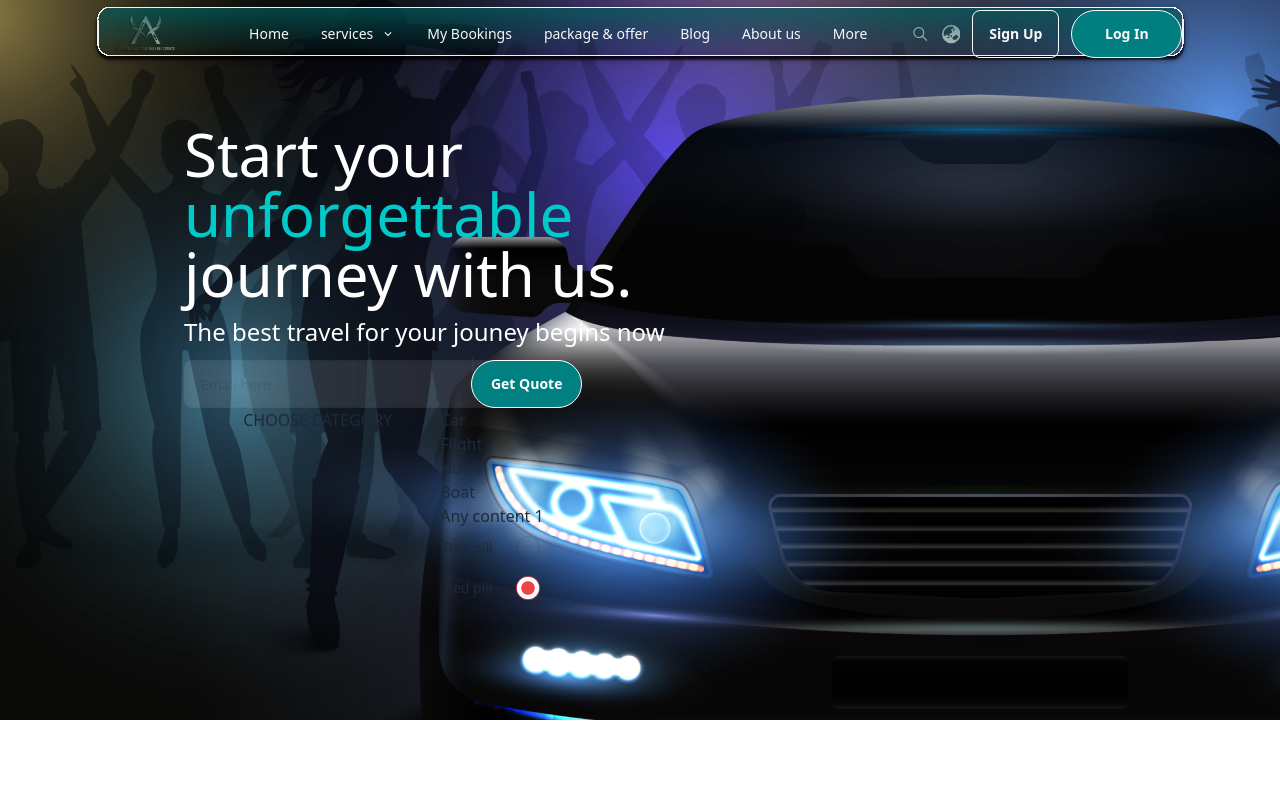
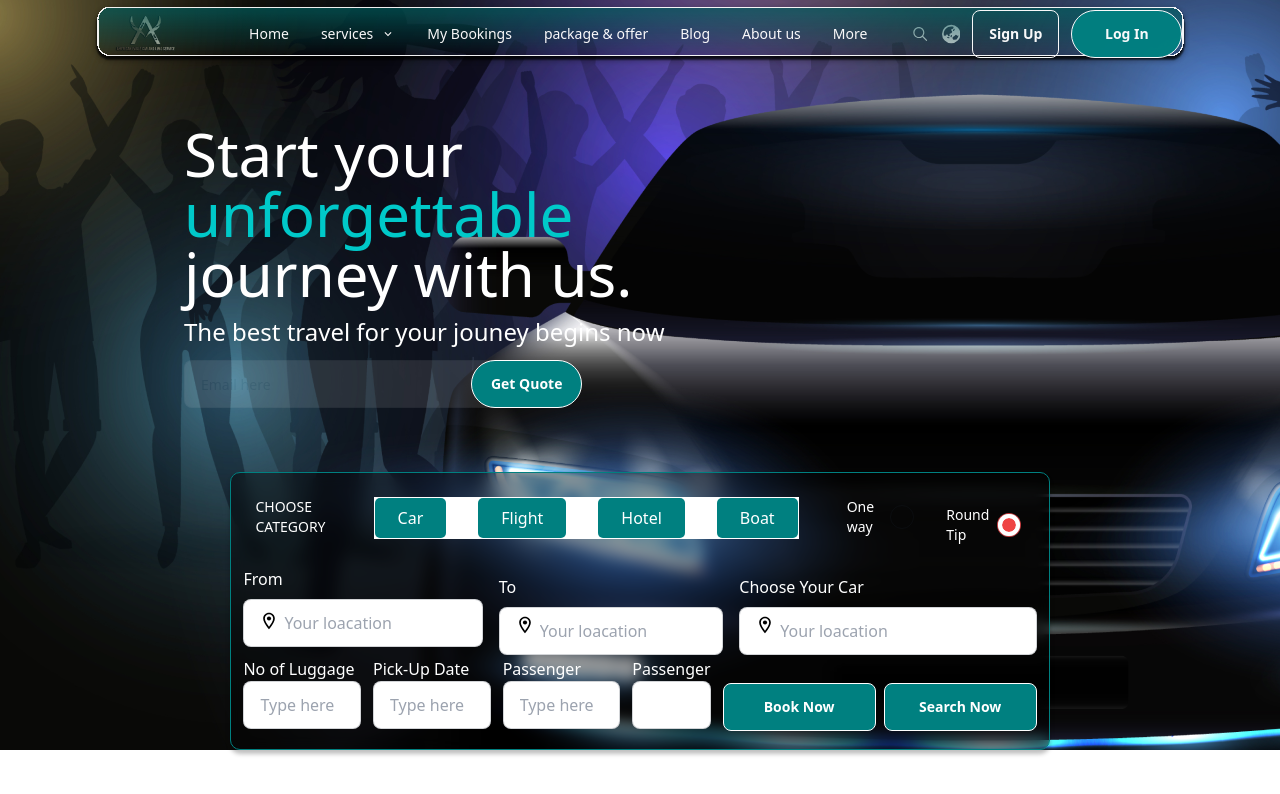
Before and after one commit to Nazmul-Hasan-Shadin/travel-hunter, a React (Vite) app: page / in a window 1280 px wide. Shown: the top 794 px of the page. Built offline with nearby package versions, Linux system fonts and the light colour scheme.

Commit message:
advaned search section has added

```diff
--- a/src/pages/Home/Header/Header.jsx
+++ b/src/pages/Home/Header/Header.jsx
@@ -6,7 +6,7 @@ import AdvancedSearch from '../../../shared/AdvancedSearch/AdvancedSearch';
 
 const Header = () => {
     return (
-        <div className="h-[90vh]" style={{backgroundImage:"url('/src/assets/images/Banner/carBanner.png')"}}>
+        <div className="h-" style={{backgroundImage:"url('/src/assets/images/Banner/carBanner.png')"}}>
             <Navbar></Navbar>
             <HeaderText></HeaderText>
             <AdvancedSearch></AdvancedSearch>
--- /dev/null
+++ b/src/shared/AdvancedSearch/AdvanceSearch.css
@@ -0,0 +1,7 @@
+.background-search{
+    border-radius: 10px;
+border: 1px solid #008080;
+background: rgba(0, 0, 0, 0.40);
+box-shadow: 0px 4px 4px 0px rgba(0, 0, 0, 0.25);
+backdrop-filter: blur(7.5px);
+}
--- a/src/shared/AdvancedSearch/AdvancedSearch.jsx
+++ b/src/shared/AdvancedSearch/AdvancedSearch.jsx
@@ -1,19 +1,137 @@
-import React from 'react';
-import { Tab, TabList, TabPanel, Tabs } from 'react-tabs';
-
+import React from "react";
+import { Tab, TabList, TabPanel, Tabs } from "react-tabs";
+import "./AdvanceSearch.css";
+import PrimaryButton from "../../component/PrimaryButton/PrimaryButton";
+import { MdOutlineLocationOn } from "react-icons/md";
 const AdvancedSearch = () => {
   return (
-        <div className='w-[62%] mx-auto'>
-             <div className='flex  gap-12'>
-                <p>CHOOSE CATEGORY</p>
+    <div className="w-[64%] h-[278px]  mt-16 mx-auto text-white background-search ">
+      <div className="flex  gap-12  relative p-6 ">
+        <span className="text-sm ">CHOOSE CATEGORY</span>
+
+        <div className="">
+          <Tabs>
+            <TabList
+              className={
+                "flex gap-8 bg-[#fff] mb-4 text-white font-medium p-[1px]"
+              }
+            >
+              <Tab className={"bg-[#008080] px-[23px] py-2 rounded-[5px]"}>
+                {" "}
+                Car
+              </Tab>
+              <Tab className={"bg-[#008080] px-[23px] py-2 rounded-[5px]"}>
+                Flight
+              </Tab>
+              <Tab className={"bg-[#008080] px-[23px] py-2 rounded-[5px]"}>
+                Hotel
+              </Tab>
+              <Tab className={"bg-[#008080] px-[23px] py-2 rounded-[5px]"}>
+                Boat
+              </Tab>
+            </TabList>
+
             <div>
-                 <Tabs>
-    <TabList>
-      <Tab> Car</Tab>
-      <Tab>Flight</Tab>
-      <Tab>Hotel</Tab>
-      <Tab>Boat</Tab>
-    </TabList>
+              <TabPanel className={"flex justify-center"}>
+                <div className="w-full absolute left-0 p-3">
+                  <div className=" flex gap-4 space-y-2">
+                    <div className="relative">
+                       <span className="mb-2 inline-block">From</span>
+                    <input
+
+                      type="text"
+                      placeholder="Your loacation"
+                      className="input input-bordered w-full px-10 max-w-xs "
+                    />
+                        <MdOutlineLocationOn className="absolute text-xl text-black top-2/4 left-4"/>
+                    </div>
+
+
+
+                    <div className="relative">
+                       <span className="mb-2 inline-block">To</span>
+                    <input
+
+                      type="text"
+                      placeholder="Your loacation"
+                      className="input input-bordered w-full px-10 max-w-xs "
+                    />
+                        <MdOutlineLocationOn className="absolute text-xl text-black top-2/4 left-4"/>
+                    </div>
+
+                                  <div className="relative">
+                       <span className="mb-2 inline-block">Choose Your Car</span>
+                    <input
+
+                      type="text"
+                      placeholder="Your loacation"
+                      className="input input-bordered w-full px-10 max-w-xs "
+                    />
+                        <MdOutlineLocationOn className="absolute text-xl text-black top-2/4 left-4"/>
+                    </div>
+
+                  </div>
+
+                  {/*======== 2nd  div========= */}
+
+                  <div className="flex items-center  gap-3">
+
+                <div>
+               <span className="block "> No of Luggage</span>
+                <input
+                      type="text"
+                      placeholder="Type here"
+                      className="input input-bordered w-full max-w-xs"
+                    />
+                </div>
+
+                <div>
+               <span className="block "> Pick-Up Date</span>
+                <input
+                      type="text"
+                      placeholder="Type here"
+                      className="input input-bordered w-full max-w-xs"
+                    />
+                </div>
+
+
+                <div>
+               <span className="block "> Passenger</span>
+                <input
+                      type="text"
+                      placeholder="Type here"
+                      className="input input-bordered w-full max-w-xs"
+                    />
+                </div>
+
+
+                   <div>
+                    <span className="block "> Passenger</span>
+                   <select className="select select-bordered w-full max-w-xs">
+                      <option disabled selected>
+                        Who shot first?
+                      </option>
+                      <option>Han Solo</option>
+                      <option>Greedo</option>
+                    </select>
+
+                   </div>
+
+
+                  <div className="flex gap-2 pt-7">
+                  <button onClick={onclick}  className='btn bg-[#008080] hover:bg-green-600 btn-md z-10 px-10 py-3 w-[153px]  text-white btn-outline'>Book Now</button>
+
+
+                  <button onClick={onclick}  className='btn bg-[#008080] hover:bg-green-600 btn-md z-10 px-0 py-3 w-[153px]  text-white btn-outline'>Search Now</button>
+
+
+                  </div>
+                  </div>
+                </div>
+              </TabPanel>
+              <TabPanel>
+                <h2>Any content 2</h2>
+              </TabPanel>
 
               <TabPanel>
                 <h2>Any content 1</h2>
@@ -21,28 +139,37 @@ const AdvancedSearch = () => {
               <TabPanel>
                 <h2>Any content 2</h2>
               </TabPanel>
+            </div>
           </Tabs>
+        </div>
+
         {/*  raido butoon */}
-  <div>
+        <div className="flex gap-7 w-full  ">
           <div className="form-control">
-  <label className="label cursor-pointer">
-    <span className="label-text">Red pill</span>
-    <input type="radio" name="radio-10" className="radio checked:bg-red-500" checked />
+            <label className="label p-0 cursor-pointer">
+              <span className="label-text  text-white">One way</span>
+              <input
+                type="radio"
+                name="radio-10"
+                className="radio checked:bg-red-500"
+                checked
+              />
             </label>
           </div>
 
-<div className="form-control">
+          <div className="form-control ">
             <label className="label cursor-pointer">
-    <span className="label-text">Red pill</span>
-    <input type="radio" name="radio-10" className="radio checked:bg-red-500" checked />
+              <span className="label-text text-white">Round Tip</span>
+              <input
+                type="radio"
+                name="radio-10"
+                className="radio checked:bg-red-500"
+                checked
+              />
             </label>
           </div>
         </div>
       </div>
-
-             </div>
-             <div></div>
-             <div></div>
     </div>
   );
 };
```
Lines whose indentation alone changed are shown as unchanged.
